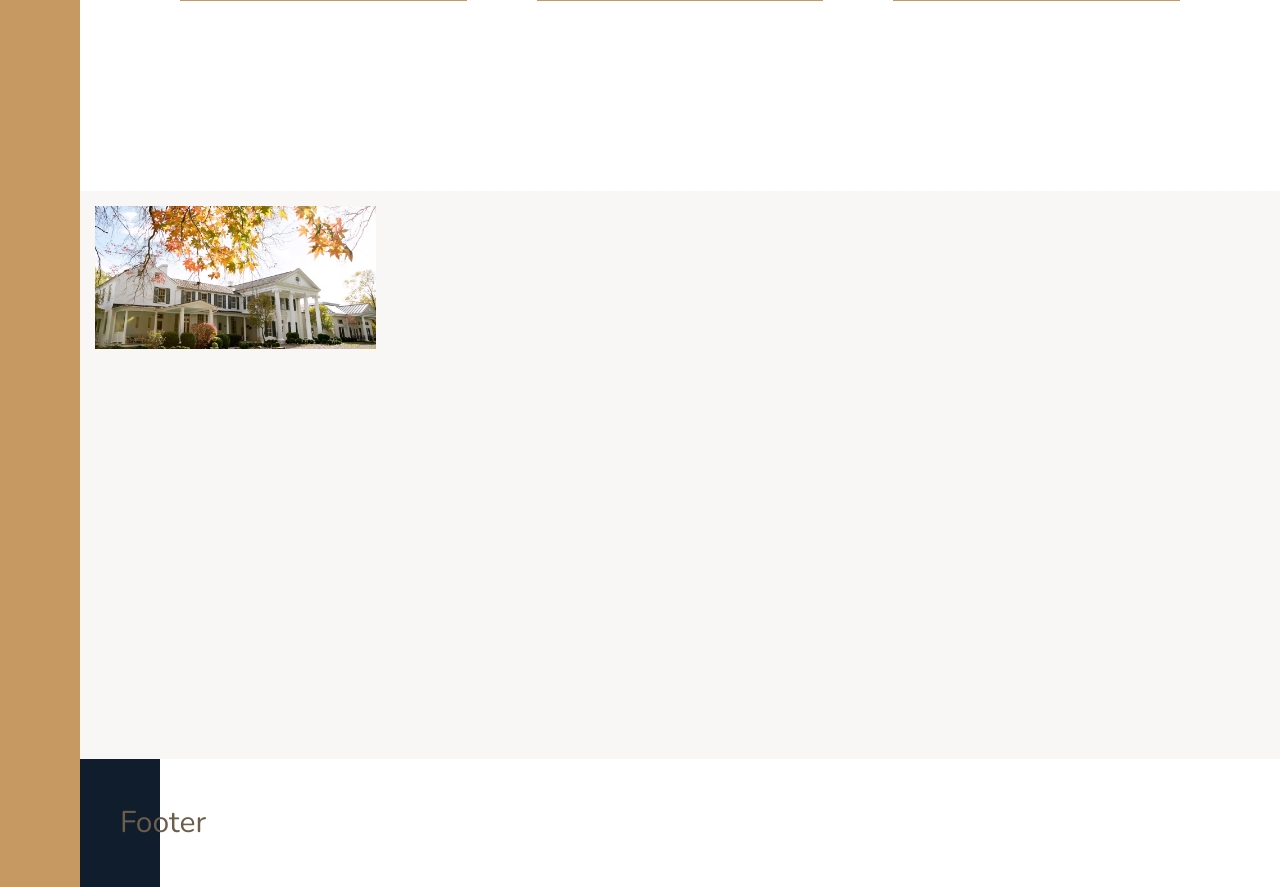
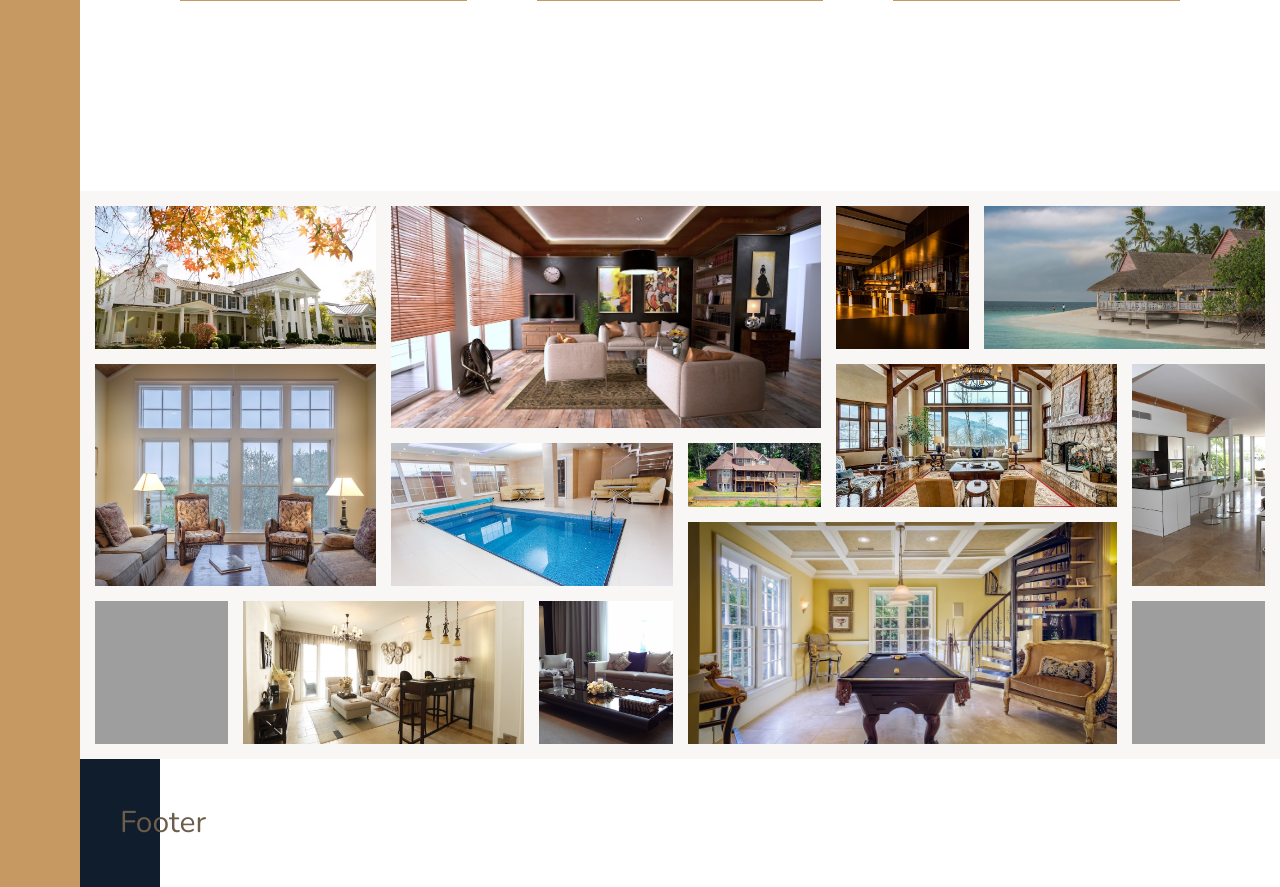
Before and after one commit to Tyler-Pritchard/BadIdeaRealty, a PHP site: page / in a window 1280 px wide. Shown: the part 3094-3981 px from the top of the page. Run offline with PHP 8.4, Linux system fonts and the light colour scheme; grey boxes are pictures that could not be loaded.

Commit message:
object-fit gallery images

```diff
--- a/css/style.css
+++ b/css/style.css
@@ -212,6 +212,45 @@ body {
   .gallery__item--1 {
     grid-row: 1 / span 2;
     grid-column: 1 / span 2; }
+  .gallery__item--2 {
+    grid-row: 1 / span 3;
+    grid-column: 3 / span 3; }
+  .gallery__item--3 {
+    grid-row: 1 / span 2;
+    grid-column: 6 / 7; }
+  .gallery__item--4 {
+    grid-row: 1 / span 2;
+    grid-column: 7 / -1; }
+  .gallery__item--5 {
+    grid-row: 3 / span 3;
+    grid-column: 1 / span 2; }
+  .gallery__item--6 {
+    grid-row: 4 / span 2;
+    grid-column: 3 / span 2; }
+  .gallery__item--7 {
+    grid-row: 4 / 5;
+    grid-column: 5 / 6; }
+  .gallery__item--8 {
+    grid-row: 3 / span 2;
+    grid-column: 6 / span 2; }
+  .gallery__item--9 {
+    grid-row: 3 / span 3;
+    grid-column: 8 / -1; }
+  .gallery__item--10 {
+    grid-row: 6 / span 2;
+    grid-column: 1 / 2; }
+  .gallery__item--11 {
+    grid-row: 6 / span 2;
+    grid-column: 2 / span 2; }
+  .gallery__item--12 {
+    grid-row: 6 / span 2;
+    grid-column: 4 / 5; }
+  .gallery__item--13 {
+    grid-row: 5 / span 3;
+    grid-column: 5 / span 3; }
+  .gallery__item--14 {
+    grid-row: 6 / span 2;
+    grid-column: 8 / -1; }
   .gallery__img {
     width: 100%;
     height: 100%;
--- a/index.html
+++ b/index.html
@@ -314,6 +314,22 @@
             <figure class="gallery__item gallery__item--1">
                 <img src="img/gal-1.jpeg" alt="Gallery image 1" class="gallery__img">
             </figure>
+
+            <figure class="gallery__item gallery__item--1"><img src="img/gal-1.jpeg" alt="Gallery image 1" class="gallery__img"></figure>
+            <figure class="gallery__item gallery__item--2"><img src="img/gal-2.jpeg" alt="Gallery image 2" class="gallery__img"></figure>
+            <figure class="gallery__item gallery__item--3"><img src="img/gal-3.jpeg" alt="Gallery image 3" class="gallery__img"></figure>
+            <figure class="gallery__item gallery__item--4"><img src="img/gal-4.jpeg" alt="Gallery image 4" class="gallery__img"></figure>
+            <figure class="gallery__item gallery__item--5"><img src="img/gal-5.jpeg" alt="Gallery image 5" class="gallery__img"></figure>
+            <figure class="gallery__item gallery__item--6"><img src="img/gal-6.jpeg" alt="Gallery image 6" class="gallery__img"></figure>
+            <figure class="gallery__item gallery__item--7"><img src="img/gal-7.jpeg" alt="Gallery image 7" class="gallery__img"></figure>
+            <figure class="gallery__item gallery__item--8"><img src="img/gal-8.jpeg" alt="Gallery image 8" class="gallery__img"></figure>
+            <figure class="gallery__item gallery__item--9"><img src="img/gal-9.jpeg" alt="Gallery image 9" class="gallery__img"></figure>
+            <figure class="gallery__item gallery__item--10"><img src="img/gal-10.jpeg" alt="Gallery image 10" class="gallery__img"></figure>
+            <figure class="gallery__item gallery__item--11"><img src="img/gal-11.jpeg" alt="Gallery image 11" class="gallery__img"></figure>
+            <figure class="gallery__item gallery__item--12"><img src="img/gal-12.jpeg" alt="Gallery image 12" class="gallery__img"></figure>
+            <figure class="gallery__item gallery__item--13"><img src="img/gal-13.jpeg" alt="Gallery image 13" class="gallery__img"></figure>
+            <figure class="gallery__item gallery__item--14"><img src="img/gal-14.jpeg" alt="Gallery image 14" class="gallery__img"></figure>
+
         </section>
 
         <footer class="footer">
```
Also changed, not shown: sass/_gallery.scss (+66 -0 lines).
